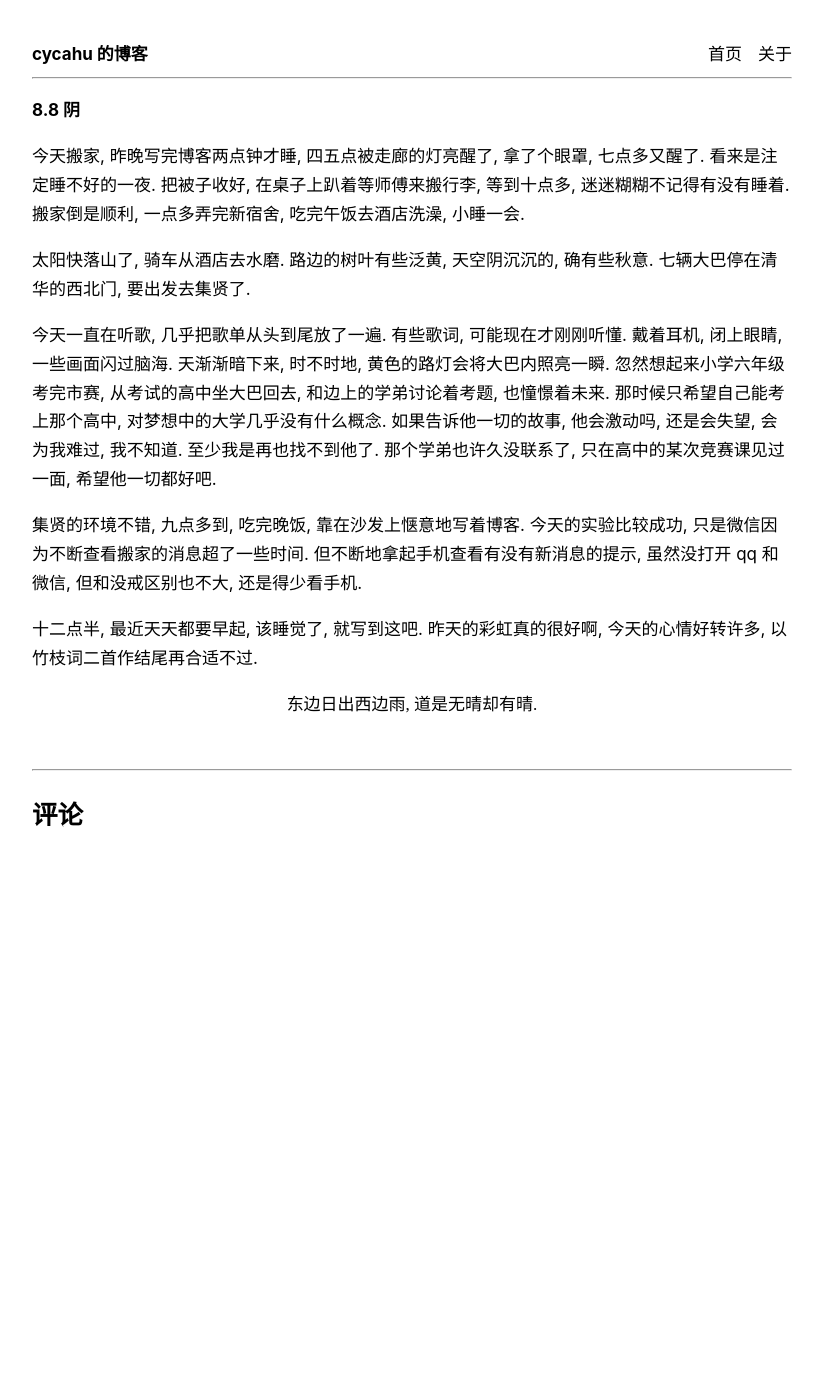
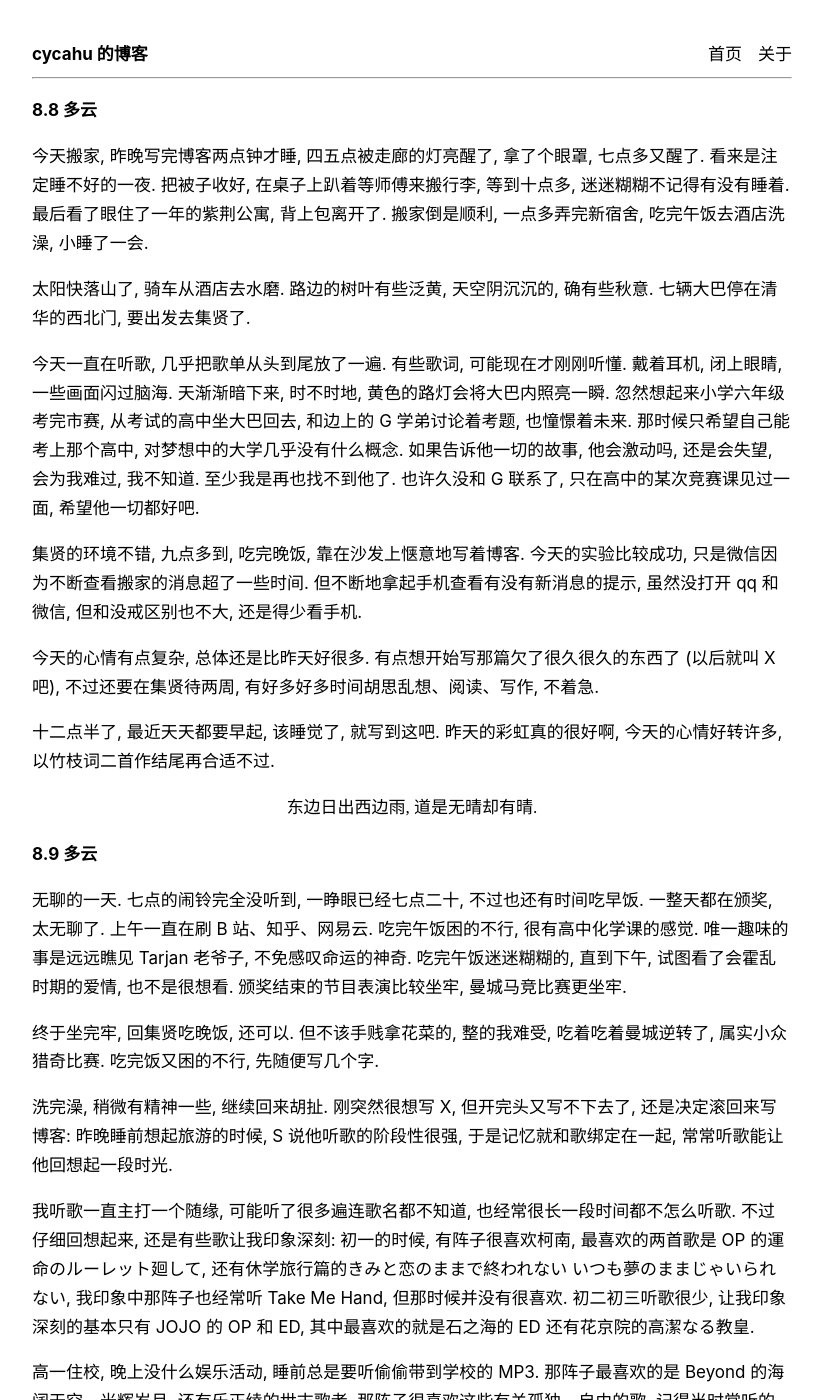
Before and after one commit to cycahu/cycahu.github.io, a Jekyll site: the page built from _posts/2026-08-08-experiment.md, in a window 1280 px wide and 1400 px high. Shown: the whole window, without its empty margins (228-1051 px from the left). Built offline with Jekyll 4.4.1, drawn with Linux system fonts in a browser that asks for light colours; a script that is not in the unit is left out; comment, search, counter and statistics services are not loaded; some of the changed text lies outside the part shown.

Commit message:
jixian 2

```diff
--- a/_posts/2026-08-08-experiment.md
+++ b/_posts/2026-08-08-experiment.md
@@ -4,18 +4,44 @@ title: 实验
 date: 2026-08-08
 ---
 
-**8.8 阴**
+**8.8 多云**
 
-今天搬家, 昨晚写完博客两点钟才睡, 四五点被走廊的灯亮醒了, 拿了个眼罩, 七点多又醒了. 看来是注定睡不好的一夜. 把被子收好, 在桌子上趴着等师傅来搬行李, 等到十点多, 迷迷糊糊不记得有没有睡着. 搬家倒是顺利, 一点多弄完新宿舍, 吃完午饭去酒店洗澡, 小睡一会.
+今天搬家, 昨晚写完博客两点钟才睡, 四五点被走廊的灯亮醒了, 拿了个眼罩, 七点多又醒了. 看来是注定睡不好的一夜. 把被子收好, 在桌子上趴着等师傅来搬行李, 等到十点多, 迷迷糊糊不记得有没有睡着. 最后看了眼住了一年的紫荆公寓, 背上包离开了. 搬家倒是顺利, 一点多弄完新宿舍, 吃完午饭去酒店洗澡, 小睡了一会.
 
 太阳快落山了, 骑车从酒店去水磨. 路边的树叶有些泛黄, 天空阴沉沉的, 确有些秋意. 七辆大巴停在清华的西北门, 要出发去集贤了.
 
-今天一直在听歌, 几乎把歌单从头到尾放了一遍. 有些歌词, 可能现在才刚刚听懂. 戴着耳机, 闭上眼睛, 一些画面闪过脑海. 天渐渐暗下来, 时不时地, 黄色的路灯会将大巴内照亮一瞬. 忽然想起来小学六年级考完市赛, 从考试的高中坐大巴回去, 和边上的学弟讨论着考题, 也憧憬着未来. 那时候只希望自己能考上那个高中, 对梦想中的大学几乎没有什么概念. 如果告诉他一切的故事, 他会激动吗, 还是会失望, 会为我难过, 我不知道. 至少我是再也找不到他了. 那个学弟也许久没联系了, 只在高中的某次竞赛课见过一面, 希望他一切都好吧.
+今天一直在听歌, 几乎把歌单从头到尾放了一遍. 有些歌词, 可能现在才刚刚听懂. 戴着耳机, 闭上眼睛, 一些画面闪过脑海. 天渐渐暗下来, 时不时地, 黄色的路灯会将大巴内照亮一瞬. 忽然想起来小学六年级考完市赛, 从考试的高中坐大巴回去, 和边上的 G 学弟讨论着考题, 也憧憬着未来. 那时候只希望自己能考上那个高中, 对梦想中的大学几乎没有什么概念. 如果告诉他一切的故事, 他会激动吗, 还是会失望, 会为我难过, 我不知道. 至少我是再也找不到他了. 也许久没和 G 联系了, 只在高中的某次竞赛课见过一面, 希望他一切都好吧.
 
 集贤的环境不错, 九点多到, 吃完晚饭, 靠在沙发上惬意地写着博客. 今天的实验比较成功, 只是微信因为不断查看搬家的消息超了一些时间. 但不断地拿起手机查看有没有新消息的提示, 虽然没打开 qq 和 微信, 但和没戒区别也不大, 还是得少看手机.
 
-十二点半, 最近天天都要早起, 该睡觉了, 就写到这吧. 昨天的彩虹真的很好啊, 今天的心情好转许多, 以竹枝词二首作结尾再合适不过.
+今天的心情有点复杂, 总体还是比昨天好很多. 有点想开始写那篇欠了很久很久的东西了 (以后就叫 X 吧), 不过还要在集贤待两周, 有好多好多时间胡思乱想、阅读、写作, 不着急.
+
+十二点半了, 最近天天都要早起, 该睡觉了, 就写到这吧. 昨天的彩虹真的很好啊, 今天的心情好转许多, 以竹枝词二首作结尾再合适不过.
 
 > <div style="text-align: center;"><span style="font-family: '华文楷体', serif;">
   东边日出西边雨, 道是无晴却有晴.
 </span></div>
+
+
+**8.9 多云**
+
+无聊的一天. 七点的闹铃完全没听到, 一睁眼已经七点二十, 不过也还有时间吃早饭. 一整天都在颁奖, 太无聊了. 上午一直在刷 B 站、知乎、网易云. 吃完午饭困的不行, 很有高中化学课的感觉. 唯一趣味的事是远远瞧见 Tarjan 老爷子, 不免感叹命运的神奇. 吃完午饭迷迷糊糊的, 直到下午, 试图看了会霍乱时期的爱情, 也不是很想看. 颁奖结束的节目表演比较坐牢, 曼城马竞比赛更坐牢.
+
+终于坐完牢, 回集贤吃晚饭, 还可以. 但不该手贱拿花菜的, 整的我难受, 吃着吃着曼城逆转了, 属实小众猎奇比赛. 吃完饭又困的不行, 先随便写几个字.
+
+洗完澡, 稍微有精神一些, 继续回来胡扯. 刚突然很想写 X, 但开完头又写不下去了, 还是决定滚回来写博客: 昨晚睡前想起旅游的时候, S 说他听歌的阶段性很强, 于是记忆就和歌绑定在一起, 常常听歌能让他回想起一段时光.
+
+我听歌一直主打一个随缘, 可能听了很多遍连歌名都不知道, 也经常很长一段时间都不怎么听歌. 不过仔细回想起来, 还是有些歌让我印象深刻: 初一的时候, 有阵子很喜欢柯南, 最喜欢的两首歌是 OP 的運命のルーレット廻して, 还有休学旅行篇的きみと恋のままで終われない いつも夢のままじゃいられない, 我印象中那阵子也经常听 Take Me Hand, 但那时候并没有很喜欢. 初二初三听歌很少, 让我印象深刻的基本只有 JOJO 的 OP 和 ED, 其中最喜欢的就是石之海的 ED 还有花京院的高潔なる教皇.
+
+高一住校, 晚上没什么娱乐活动, 睡前总是要听偷偷带到学校的 MP3. 那阵子最喜欢的是 Beyond 的海阔天空、光辉岁月, 还有乐正绫的世末歌者, 那阵子很喜欢这些有关孤独、自由的歌. 记得当时常听的还有杀死那个石家庄人, 平凡之路, 夜空中最亮的星, 漠河舞厅…… 不过那个 MP3 总共也没几首歌, 都翻来覆去听了无数遍.
+
+高一下到高二刚开学的时候, 有时候一个人在机房写题会放歌听, 主要都在听邓紫棋的歌. 高二后期, 高三, 到大一上, 似乎没有什么特别喜欢的歌. 总是随机找些别人的歌单来听. 大一下快期末周的时候有一阵子连着循环好几天 Take Me Hand, 这首歌让我有种奇妙的体验. 今年七月份在听 Sakura Tears, 第一次听歌听哭了, 反复听了很多次.
+
+今天 qq 和微信各用了 20 分钟, 还行, 但刷了 4 个小时 b 站有点离谱了. 感觉得把这三个东西都戒了, 还有知乎和小红书, 也害人不浅.
+
+<div style="text-align: center;"><span style="font-family: '华文楷体', serif;">
+  何故なの こんなに 幸せなのに <br>
+  水平線を見ると 哀しくなる <br>
+  あの頃の自分を遠くで <br>
+  見ている そんな感じ <br>
+</span></div>
```
Also changed, not shown: _posts/2026-08-07-travel.md (+1 -1 lines), 2 other files.
